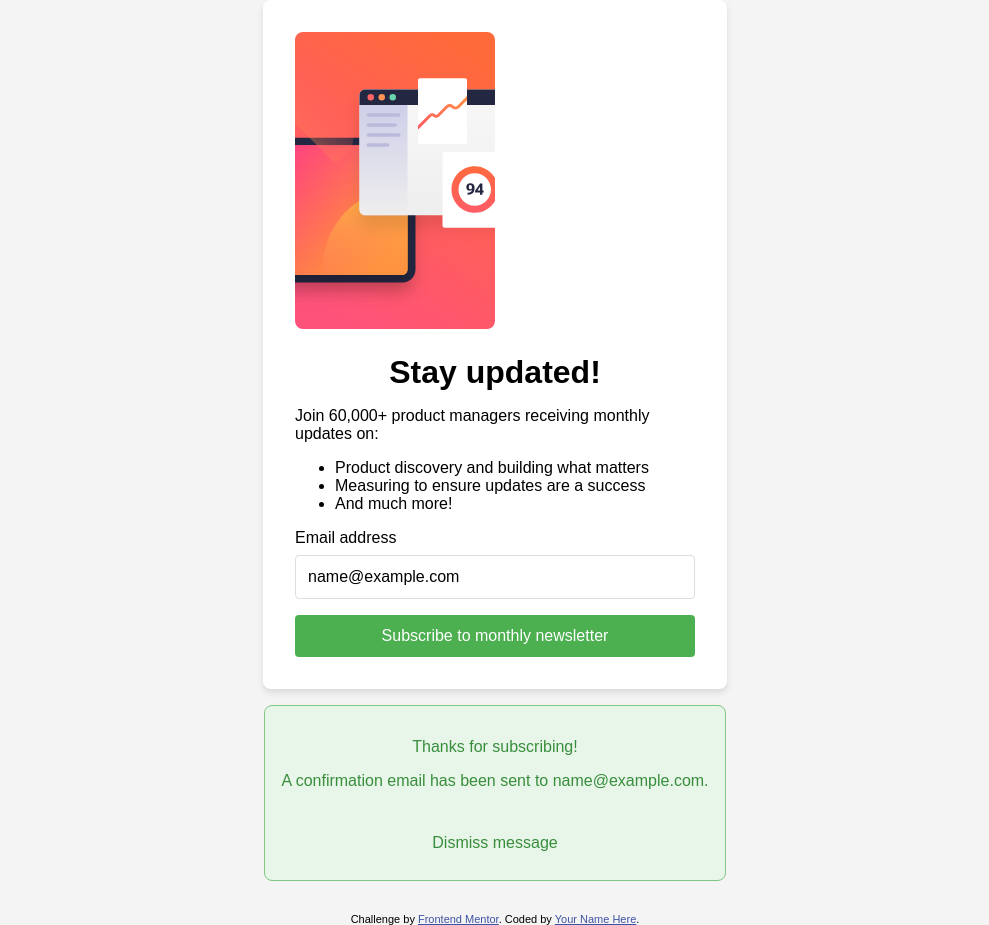
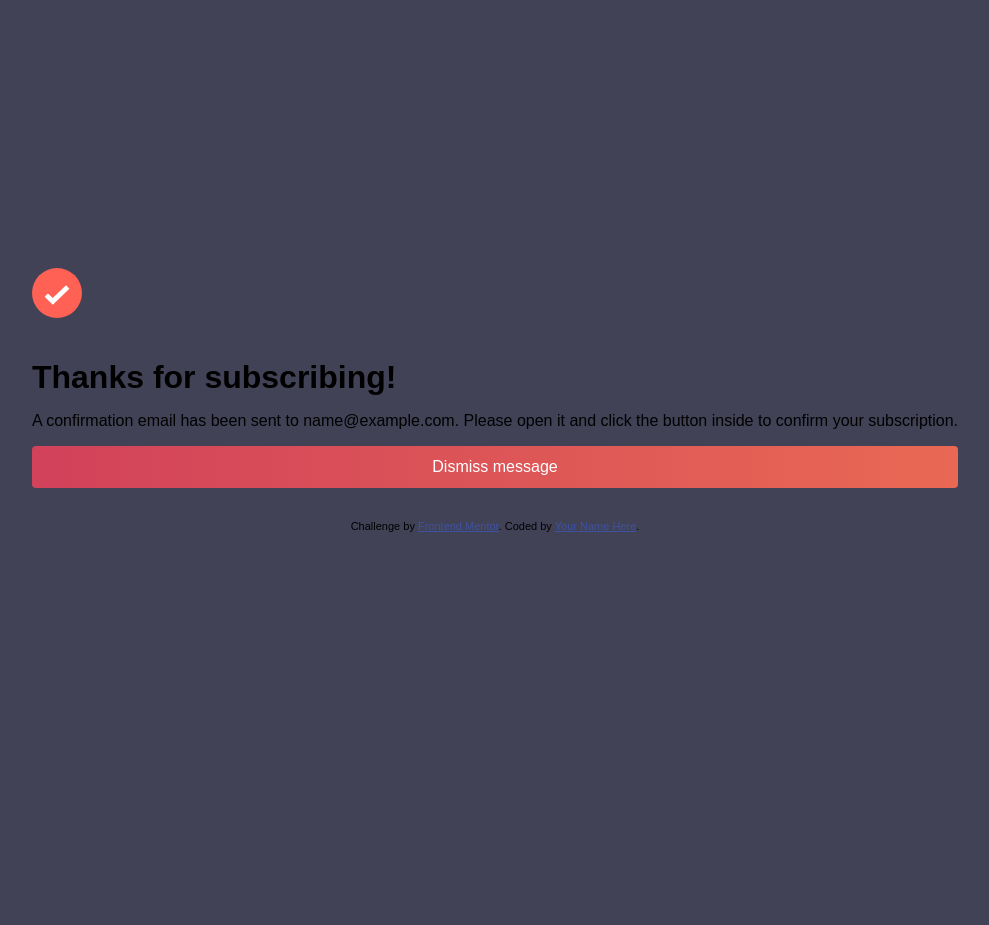
Before and after one commit to Bra-moth/Assignment1, a plain HTML site: page newsletter-sign-up-with-success-message-main/index.html in a window 1280 px wide. Both pictures are taken after typing "name@example.com" into the empty fields and a click on the button "Subscribe to monthly newsletter". Shown: the whole page, without its empty margins (145-1134 px from the left). After the commit the page ends 800 px from the top, so only its background shows below. Drawn offline with Linux system fonts and the light colour scheme; files whose address does not match are found by name.

Commit message:
After long weekend ruined

```diff
--- a/newsletter-sign-up-with-success-message-main/index.html
+++ b/newsletter-sign-up-with-success-message-main/index.html
@@ -16,7 +16,7 @@
       justify-content: center;
       min-height: 100vh;
       margin: 0;
-      background-color: #f4f4f4;
+      background-color: #060722c2;
     }
 
     .form-container {
@@ -25,11 +25,19 @@
       border-radius: 8px;
       box-shadow: 0 4px 6px rgba(0, 0, 0, 0.1);
       width: 100%;
-      max-width: 400px;
+      max-width: 800px; /* Increased width to accommodate the image */
+      display: flex; /* Use Flexbox */
+      align-items: center; /* Vertically center content */
+      justify-content: space-between; /* Space between text and image */
+    }
+
+    .form-content {
+      flex: 1; /* Take up remaining space */
+      margin-right: 2rem; /* Add spacing between text and image */
     }
 
     h1 {
-      text-align: center;
+      text-align: left;
       margin-bottom: 1rem;
     }
 
@@ -52,6 +60,32 @@
 
     button {
       padding: 0.75rem;
+      background: linear-gradient(90deg, #ec2c5cd5, #ff8f4e); /* Gradient from light to dark */
+      color: rgb(255, 255, 255);
+      border: none;
+      border-radius: 4px;
+      cursor: pointer;
+      font-size: 1rem;
+      width: 100%;
+      background-size: 200% 100%;
+      transition: background-color 0.3s;
+    }
+
+    button:hover {
+      background-position: -100% 0; /* Move gradient to the left on hover */
+    }
+
+    .success-message {
+      display: none; /* Initially hidden */
+      text-align: left;
+    }
+
+    .success-message img {
+      margin-bottom: 1rem;
+    }
+
+    .dismiss-btn {
+      padding: 0.75rem;
       background-color: #4caf50;
       color: white;
       border: none;
@@ -62,28 +96,24 @@
       transition: background-color 0.3s;
     }
 
-    button:hover {
+    .dismiss-btn:hover {
       background-color: #45a049;
     }
 
-    .success-message {
-      display: none;
-      background-color: #e8f5e9;
-      padding: 1rem;
-      border-radius: 8px;
-      margin-top: 1rem;
-      text-align: center;
-      border: 1px solid #81c784;
-      color: #388e3c;
+    ul {
+      list-style: none; /* Remove default list bullets */
+      padding: 0;
     }
 
-    .dismiss-btn {
-      background: none;
-      border: none;
-      color: #388e3c;
-      cursor: pointer;
-      font-size: 1rem;
-      margin-top: 1rem;
+    li {
+      display: flex;
+      align-items: center;
+      margin-bottom: 0.5rem;
+    }
+
+    li img {
+      margin-right: 0.75rem; /* Add spacing between icon and text */
+      width: 20px; /* Adjust icon size */
     }
 
     .attribution {
@@ -101,15 +131,23 @@
 <body>
 
   <!-- Sign-up form start -->
-  <div class="form-container">
-    <img src="C:\Users\labpc1\Downloads\newsletter-sign-up-with-success-message-main\newsletter-sign-up-with-success-message-main\assets\images\illustration-sign-up-desktop.svg"
-     alt="Frontend Mentor logo" width="200">
+  <div class="form-container" id="signup-form-container">
+    <div class="form-content">
       <h1>Stay updated!</h1>
       <p>Join 60,000+ product managers receiving monthly updates on:</p>
       <ul>
-      <li>Product discovery and building what matters</li>
-      <li>Measuring to ensure updates are a success</li>
-      <li>And much more!</li>
+        <li>
+          <img src="./assets/images/icon-list.svg" alt="Checkmark icon">
+          Product discovery and building what matters
+        </li>
+        <li>
+          <img src="./assets/images/icon-list.svg" alt="Checkmark icon">
+          Measuring to ensure updates are a success
+        </li>
+        <li>
+          <img src="./assets/images/icon-list.svg" alt="Checkmark icon">
+          And much more!
+        </li>
       </ul>
 
       <form id="signup-form">
@@ -120,11 +158,14 @@
         <button type="submit">Subscribe to monthly newsletter</button>
       </form>
     </div>
+    <img src="./assets/images/illustration-sign-up-desktop.svg" alt="Frontend Mentor logo" width="300">
+  </div>
 
   <!-- Success message start -->
-  <div class="success-message" id="success-message">
-    <p>Thanks for subscribing!</p>
-    <p>A confirmation email has been sent to <span id="email-display"></span>.</p>
+  <div class="success-message" id="success-message" aria-live="polite">
+    <img src="./assets/images/icon-list.svg" alt="Checkmark icon" width="50">
+    <h1>Thanks for subscribing!</h1>
+    <p>A confirmation email has been sent to <span id="email-display"></span>. Please open it and click the button inside to confirm your subscription.</p>
     <button class="dismiss-btn" onclick="dismissMessage()">Dismiss message</button>
   </div>
 
@@ -138,6 +179,7 @@
   <script>
     const form = document.getElementById('signup-form');
     const successMessage = document.getElementById('success-message');
+    const signupFormContainer = document.getElementById('signup-form-container');
     const emailDisplay = document.getElementById('email-display');
 
     form.addEventListener('submit', function (event) {
@@ -145,13 +187,30 @@
 
       const email = document.getElementById('email').value;
 
-      // Show success message and display the email
+      // Basic email validation
+      if (!validateEmail(email)) {
+        alert('Please enter a valid email address.');
+        return;
+      }
+
+      // Hide the sign-up form and show the success message
+      signupFormContainer.style.display = 'none';
       successMessage.style.display = 'block';
       emailDisplay.textContent = email;
+
+      // Reset the form
+      form.reset();
     });
 
     function dismissMessage() {
-      successMessage.style.display = 'none';  // Hide success message
+      // Hide the success message and show the sign-up form again
+      successMessage.style.display = 'none';
+      signupFormContainer.style.display = 'block';
+    }
+
+    function validateEmail(email) {
+      const re = /^[^\s@]+@[^\s@]+\.[^\s@]+$/;
+      return re.test(String(email).toLowerCase());
     }
   </script>
 
```
Lines whose indentation alone changed are shown as unchanged.
